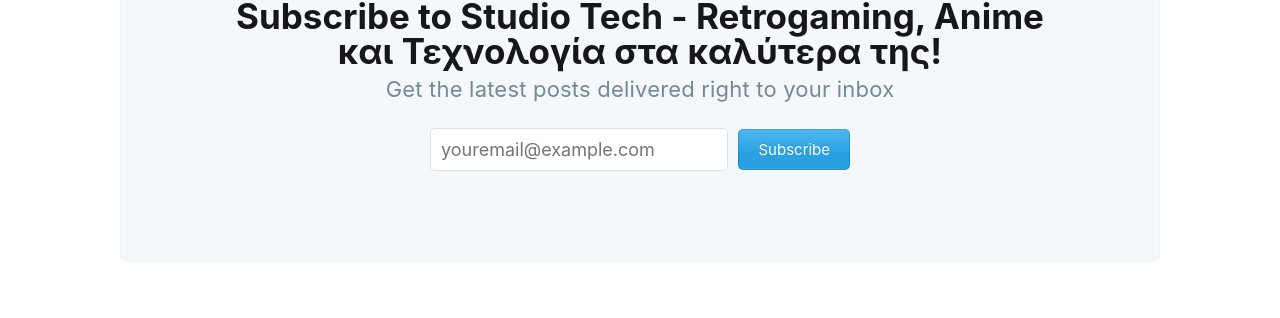
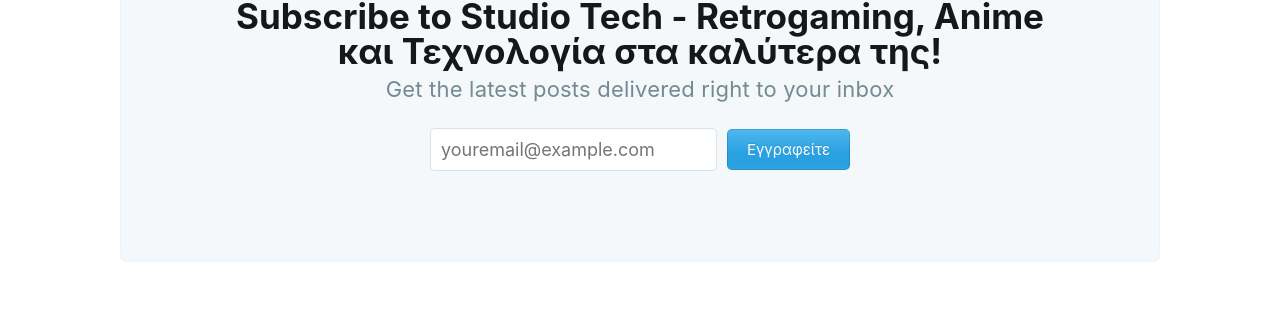
Before and after one commit to alexitsios/site, a Jekyll site: the page built from _posts/2020-05-04-5-plus-1-windows-shortcuts-gia-na-gineis-ninja.markdown, in a window 1280 px wide and 900 px high, scrolled down 3415 px. Shown: the part 120-438 px from the top of the window. Built offline with Jekyll 4.4.1, drawn with Linux system fonts in a browser that asks for light colours; nearby versions of some CDN libraries; comment, search, counter and statistics services are not loaded.

```diff
--- a/_includes/subscribe-form.html
+++ b/_includes/subscribe-form.html
@@ -4,6 +4,6 @@
     <div class="form-group">
         <input class="subscribe-email" type="email" name="email"  placeholder="youremail@example.com" />
     </div>
-    <button class="" type="submit" {% unless site.subscribe %}disabled{% endunless %}><span>Subscribe</span></button>
+    <button class="" type="submit" {% unless site.subscribe %}disabled{% endunless %}><span>Εγγραφείτε</span></button>
     <script type="text/javascript">(function(g,h,o,s,t){h[o]('.location')[s]=h[o]('.location')[s] || g.location.href;h[o]('.referrer')[s]=h[o]('.referrer')[s] || h.referrer;})(window,document,'querySelector','value');</script>
 </form>
--- /dev/null
+++ b/googlecdc622815aad0bbc.html
@@ -0,0 +1 @@
+google-site-verification: googlecdc622815aad0bbc.html
```
